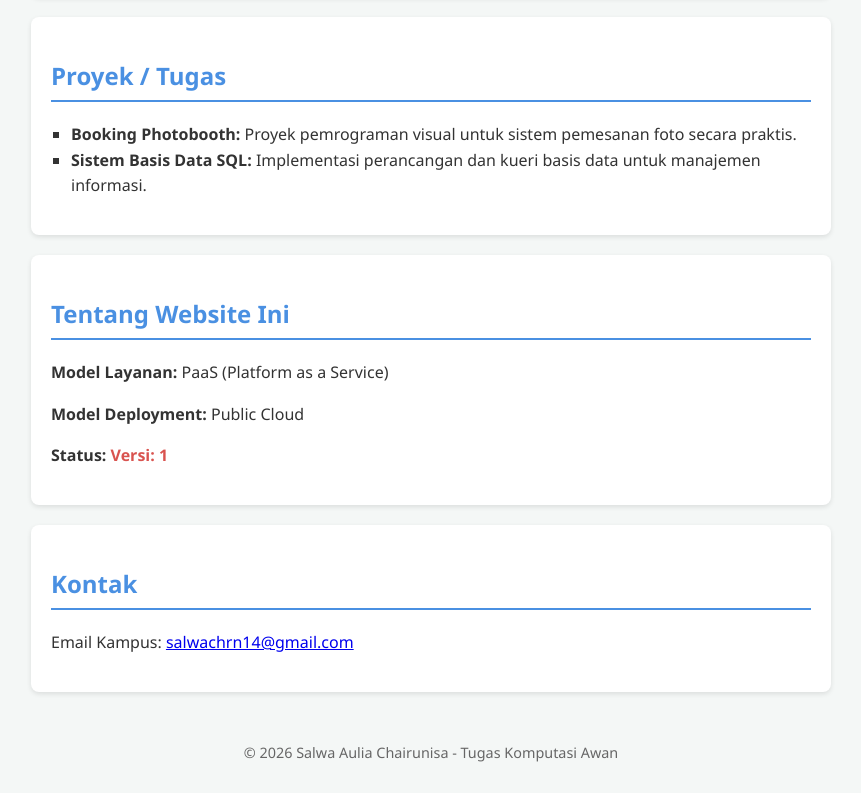
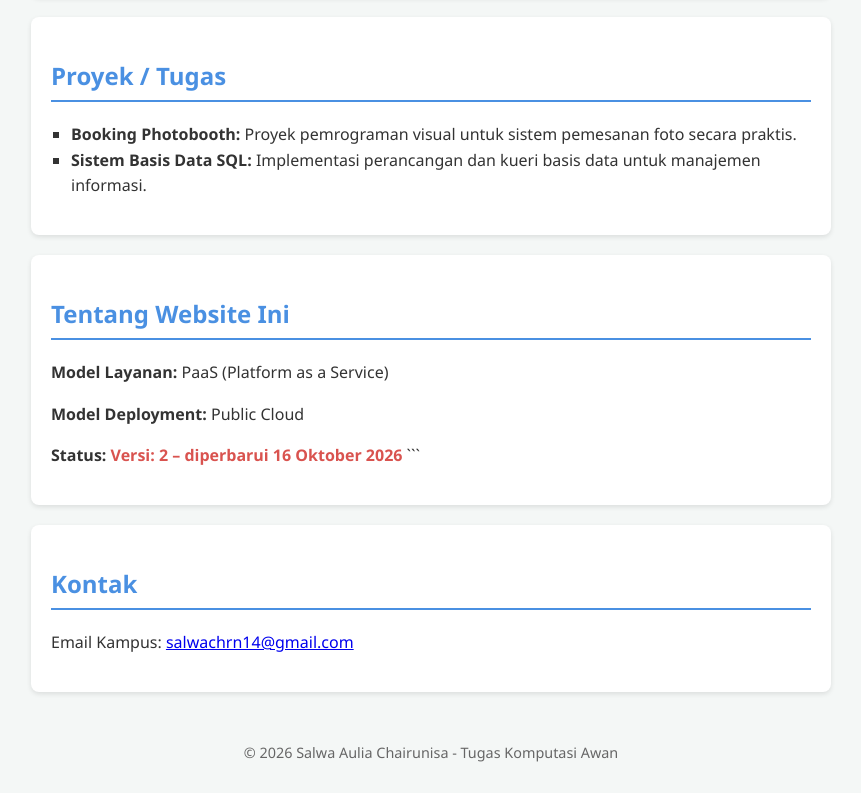
Before and after one commit to salwachrn14-maker/portofolio_salwaaulia_2403020036, a plain HTML site: page index.html in a window 1280 px wide. Shown: the part 652-1445 px from the top of the page, without its empty margins (209-1070 px from the left). Drawn offline with Linux system fonts and the light colour scheme.

Commit message:
Mengubah ke versi 2

````diff
--- a/index.html
+++ b/index.html
@@ -40,7 +40,8 @@
       <h2>Tentang Website Ini</h2>
       <p><strong>Model Layanan:</strong> PaaS (Platform as a Service)</p>
       <p><strong>Model Deployment:</strong> Public Cloud</p>
-      <p><strong>Status:</strong> <span class="version-tag">Versi: 1</span></p>
+      <p><strong>Status:</strong> <span class="version-tag">Versi: 2 – diperbarui 16 Oktober 2026</span>
+```</p>
     </section>
 
     <section>
````
